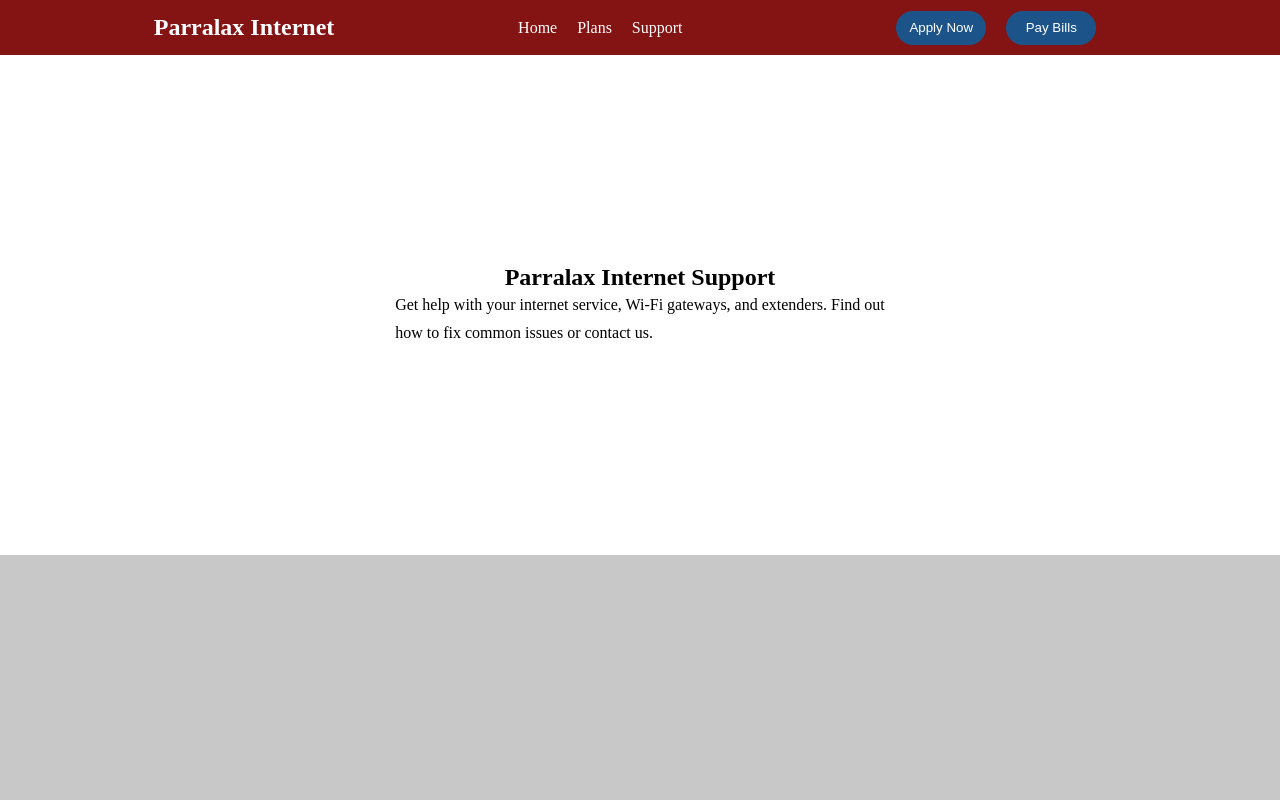
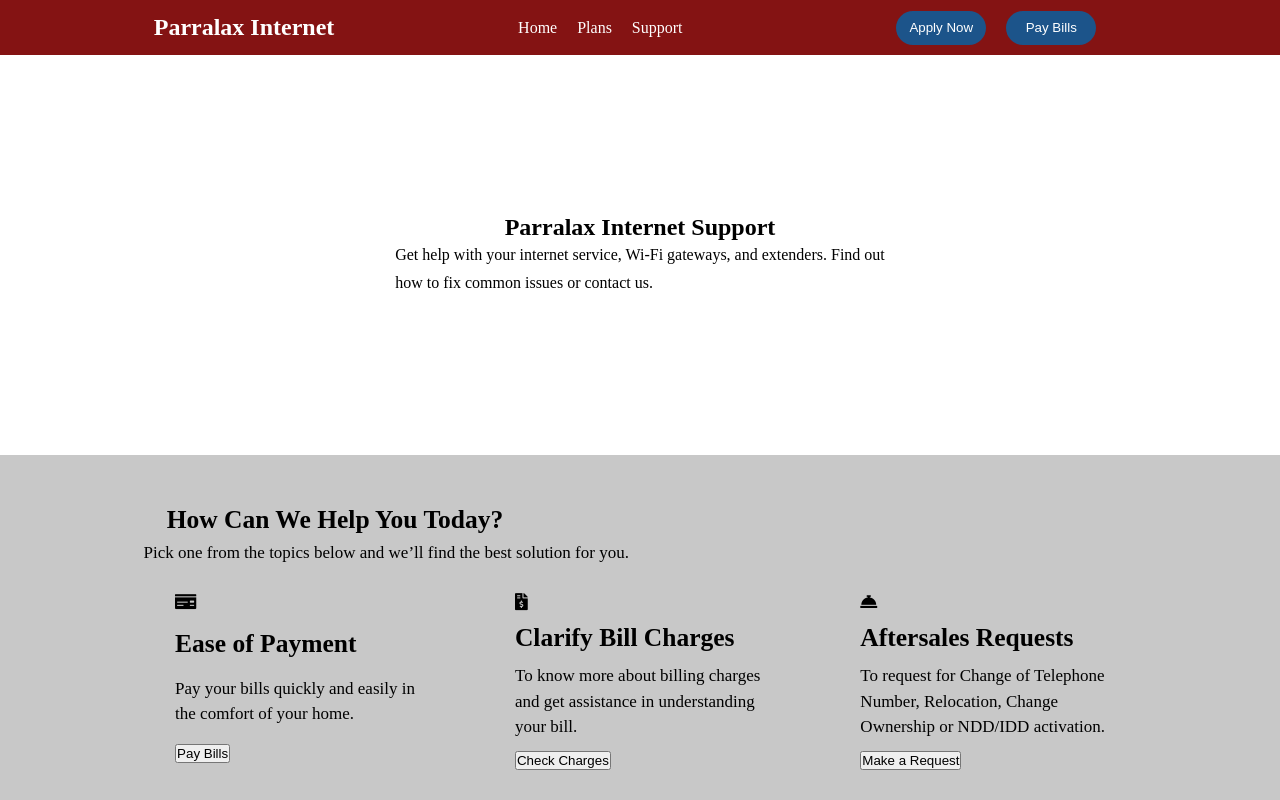
Before and after one commit to lowe25/Internet-provider-website, a React (Create React App) app: page /support in a window 1280 px wide. Shown: the top 800 px of the page. Built offline with nearby package versions, Linux system fonts and the light colour scheme; a web font is replaced by a local one.

Commit message:
Support page design added

```diff
--- a/src/App.scss
+++ b/src/App.scss
@@ -1,6 +1,8 @@
 //Base
 @import "./styles/base/reset.scss";
 
+@import "./styles/base/mediaQueries.scss";
+@import "./styles/base/mixins.scss";
 @import "./styles/base/colors.scss";
 @import "./styles/base/fonts.scss";
 
--- a/src/pages/Support.js
+++ b/src/pages/Support.js
@@ -5,13 +5,79 @@ function Support() {
             <Navbar />
             <div className="support-container">
                 <section className="support-about">
-                <h1>Parralax Internet Support</h1>
+                    <h1>Parralax Internet Support</h1>
                     <p>Get help with your internet service, Wi-Fi gateways, and extenders. Find out <br />
                         how to fix common issues or contact us.</p>
                 </section>
 
                 <section className="support-type">
+                    <h1 className="help-h1">How Can We Help You Today?</h1>
+                    <p className="solutions-p">Pick one from the topics below and we’ll find the best solution for you.</p>
 
+                    <div className="concerns-div">
+                        <div className="concern-box">
+                            <div className="icon-box">
+                                <p><i className="fas fa-money-check"></i></p>
+                            </div>
+
+                            <div className="concern-type">
+                                <h1>Ease of Payment</h1>
+                            </div>
+
+                            <div className="concern-desc">
+                                <p>
+                                    <span>Pay your bills quickly and easily in</span>
+                                    <span>the comfort of your home.</span>
+                                </p>
+                            </div>
+
+                            <div className="concernBtn-con">
+                                <button className="btn-concern">Pay Bills</button>
+                            </div>
+                        </div>
+
+                        <div className="concern-box">
+                            <div className="icon-box">
+                                <p><i className="fas fa-file-invoice-dollar"></i></p>
+                            </div>
+                            <div className="concern-type">
+                                <h1>Clarify Bill Charges</h1>
+                            </div>
+
+                            <div className="concern-desc">
+                                <p>
+                                    <span>To know more about billing charges</span>
+                                    <span>and get assistance in understanding</span>
+                                    <span>your bill.</span>
+                                </p>
+                            </div>
+
+                            <div className="concernBtn-con">
+                                <button className="btn-concern">Check Charges</button>
+                            </div>
+                        </div>
+
+                        <div className="concern-box">
+                            <div className="icon-box">
+                                <p><i className="fas fa-concierge-bell"></i></p>
+                            </div>
+                            <div className="concern-type">
+                                <h1>Aftersales Requests</h1>
+                            </div>
+
+                            <div className="concern-desc">
+                                <p>
+                                    <span>To request for Change of Telephone</span>
+                                    <span>Number, Relocation, Change</span>
+                                    <span>Ownership or NDD/IDD activation. </span>
+                                </p>
+                            </div>
+
+                            <div className="concernBtn-con">
+                                <button className="btn-concern">Make a Request</button>
+                            </div>
+                        </div>
+                    </div>
                 </section>
             </div>
         </>
--- a/src/styles/pages/support.scss
+++ b/src/styles/pages/support.scss
@@ -1,34 +1,49 @@
 .support-about {
-    min-height:500px;
+  height: 400px;
   display: flex;
   justify-content: center;
   flex-direction: column;
   align-items: center;
-
   p {
     line-height: 1.7;
   }
 }
 
 .support-type {
-    height: 300px;
-    background-color: #C8C8C8;
+  height: 350px;
+  background-color: #c8c8c8;
+ padding: 30px;
+ font-size: 17px;
+
+  .help-h1 {
+    display: flex;
+    justify-content: space-evenly;
+    width: 50%;
+    padding: 20px 0 8px 0;
+  }
+  .solutions-p {
+    display: flex;
+    justify-content: space-evenly;
+    width: 58.4%;
+    padding-bottom: 10px;
+  }
+
+  .concerns-div {
     display: grid;
     justify-content: center;
     grid-template-columns: repeat(3, auto);
-    align-items: center;
-    gap:100px;
-    .icon{
-        text-align: center;
-
-    }
-    .trouble-list{
-        text-align: center;
-        ul{
-            li{
-                list-style: none;
-                padding: 10px;
+    gap: 100px;
+    padding-top: 20px;
+    font-size: 17px;
+    .concern-box {
+      display: grid;
+      gap:10px;
+      .concern-desc{
+        p span{
+            display: block;
+            line-height: 1.5;
         }
       }
     }
   }
+}
```
Also changed, not shown: src/styles/base/mediaQueries.scss (added), src/styles/base/mixins.scss (added). Lines whose indentation alone changed are shown as unchanged.
